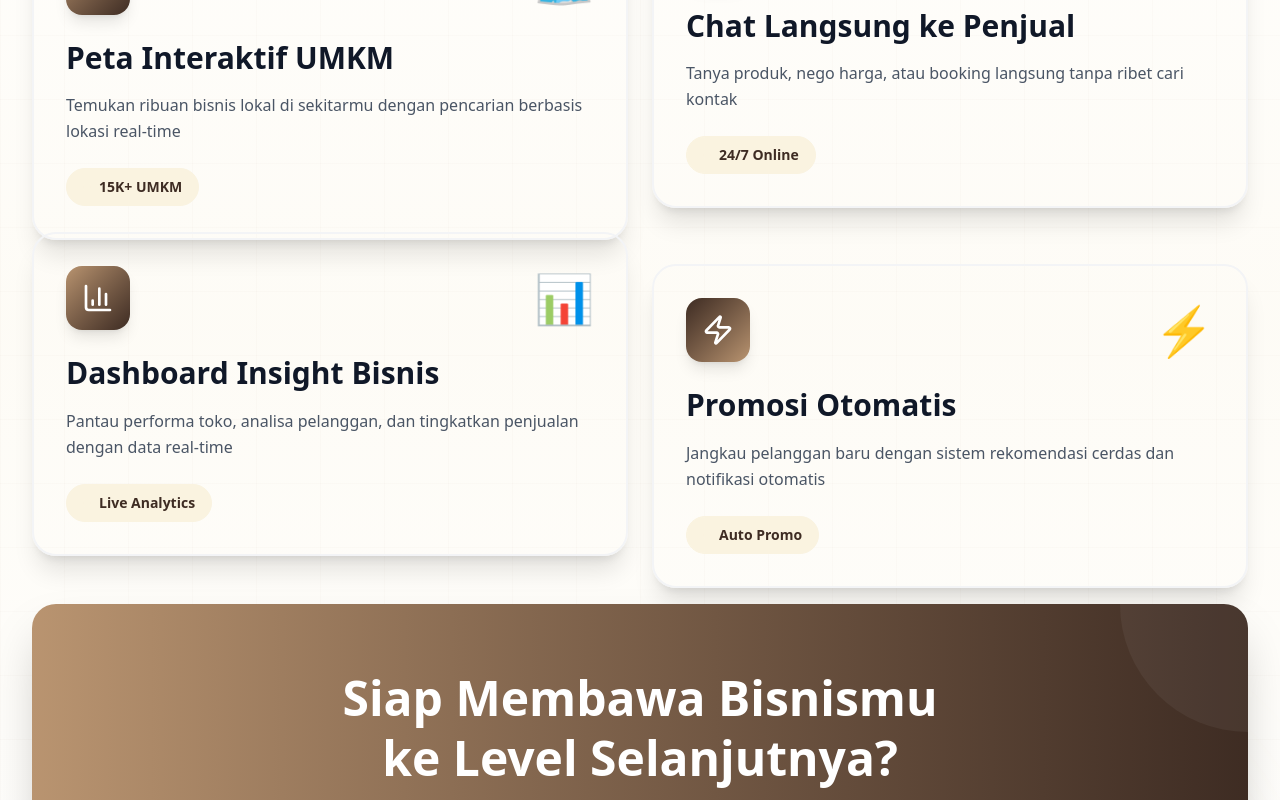
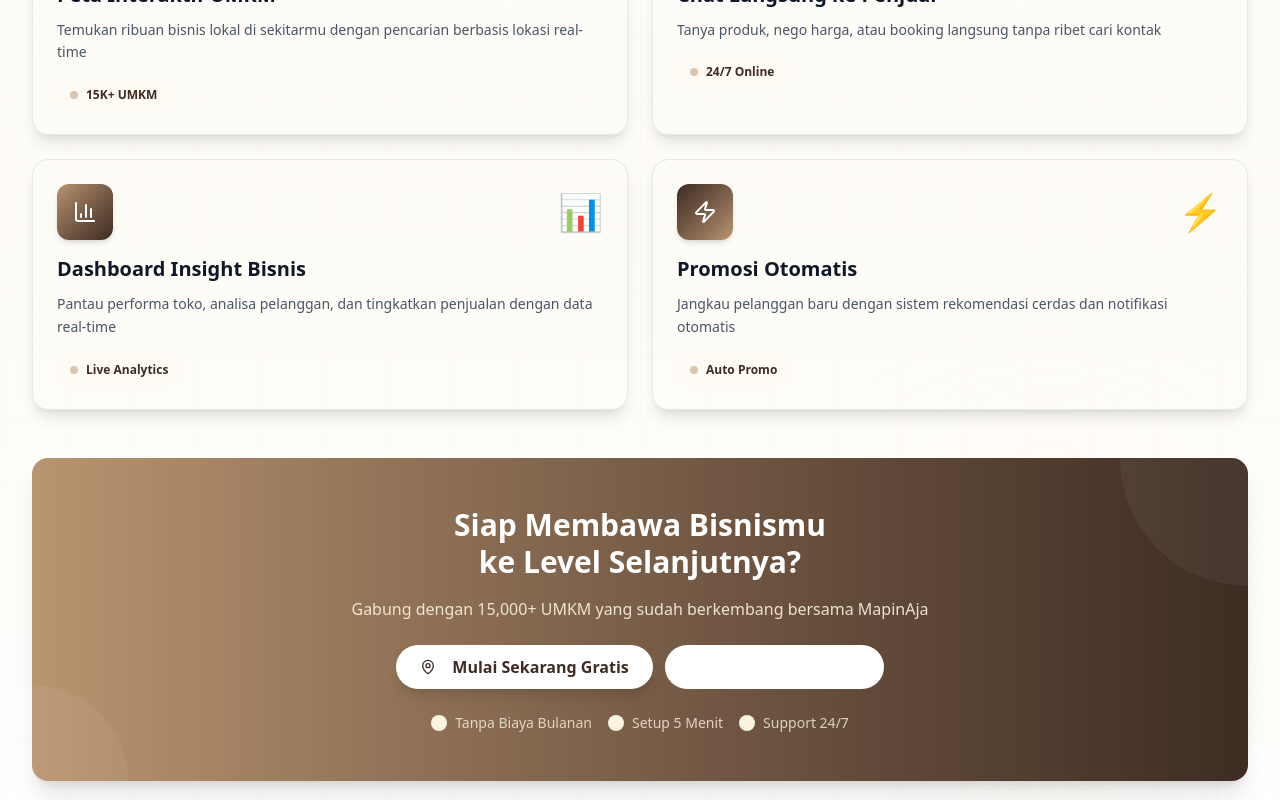
Before and after one commit to Yudann/mapin-aja, a Next.js app: page / in a window 1280 px wide. Shown: the part 2960-3760 px from the top of the page. Built offline with nearby package versions, Linux system fonts and the light colour scheme; no server answers.

Commit message:
style: fix error styling

```diff
--- a/src/components/section/SolutionSection.tsx
+++ b/src/components/section/SolutionSection.tsx
@@ -83,86 +83,99 @@ const SolutionSection = () => {
         highlightText="Sebagai Solusi"
       />
 
-      {/* Solution Cards Grid - Asymmetric Layout */}
-      <div className="grid sm:grid-cols-2 gap-6 mb-12">
+      {/* Solution Cards Grid - Regular Grid Layout */}
+      <motion.div
+        variants={sectionContainer}
+        initial="hidden"
+        whileInView="visible"
+        viewport={{ once: true }}
+        className="grid grid-cols-1 md:grid-cols-2  gap-6 mb-12"
+      >
         {solutions.map((solution, index) => (
           <motion.div
             key={index}
             variants={cardVariant}
-            whileHover={{ y: -12, scale: 1.02 }}
-            className={`group relative rounded-3xl p-8 overflow-hidden shadow-xl border-2 border-gray-100 hover:border-brown-light/30 transition-all duration-500 ${
-              index === 0 || index === 3 ? "sm:translate-y-8" : ""
-            }`}
+            whileHover={{
+              y: -8,
+              scale: 1.02,
+              transition: { duration: 0.3 },
+            }}
+            className="group relative rounded-2xl p-6 overflow-hidden shadow-lg hover:shadow-xl border border-gray-200 hover:border-brown-light/30 transition-all duration-300"
           >
             {/* Gradient Background */}
             <div
-              className={`absolute inset-0 bg-linear-to-br ${solution.color} opacity-0 group-hover:opacity-5 transition-opacity duration-500`}
+              className={`absolute inset-0 bg-gradient-to-br ${solution.color} opacity-0 group-hover:opacity-5 transition-opacity duration-500`}
             />
 
             {/* Content */}
             <div className="relative z-10">
               {/* Icon & Emoji */}
-              <div className="flex items-center justify-between mb-6">
+              <div className="flex items-center justify-between mb-4">
                 <div
-                  className={`w-16 h-16 rounded-2xl bg-linear-to-br ${solution.color} flex items-center justify-center group-hover:scale-110 transition-transform duration-300 shadow-lg`}
+                  className={`w-14 h-14 rounded-xl bg-gradient-to-br ${solution.color} flex items-center justify-center group-hover:scale-110 transition-transform duration-300 shadow-md`}
                 >
-                  <solution.icon className="w-8 h-8 text-white" />
+                  <solution.icon className="w-6 h-6 text-white" />
                 </div>
-                <div className="text-5xl group-hover:scale-125 transition-transform duration-300">
+                <div className="text-4xl group-hover:scale-110 transition-transform duration-300">
                   {solution.emoji}
                 </div>
               </div>
 
               {/* Title */}
-              <h3 className="text-2xl sm:text-3xl font-black text-gray-900 mb-4 leading-tight">
+              <h3 className="text-xl font-bold text-gray-900 mb-3 leading-tight">
                 {solution.title}
               </h3>
 
               {/* Description */}
-              <p className="text-gray-600 leading-relaxed mb-6">
+              <p className="text-gray-600 text-sm leading-relaxed mb-4">
                 {solution.description}
               </p>
 
               {/* Stats Badge */}
-              <div className="inline-flex items-center space-x-2 bg-brown-light border border-brown-light rounded-full px-4 py-2">
-                <div className="w-2 h-2 bg-brown-light rounded-full animate-pulse" />
-                <span className="text-sm font-bold text-brown-dark">
-                  {solution.stats}
-                </span>
+              <div className="flex items-center justify-between">
+                <div className="inline-flex items-center space-x-2 bg-brown-light/10 border border-brown-light/20 rounded-full px-3 py-1.5">
+                  <div className="w-2 h-2 bg-brown-accent rounded-full animate-pulse" />
+                  <span className="text-xs font-semibold text-brown-dark">
+                    {solution.stats}
+                  </span>
+                </div>
+
+                {/* Hover Arrow */}
+                <div className="opacity-0 group-hover:opacity-100 transform translate-x-2 group-hover:translate-x-0 transition-all duration-300">
+                  <ArrowRight className="w-5 h-5 text-brown-accent" />
+                </div>
               </div>
-            </div>
-
-            {/* Hover Arrow */}
-            <div className="absolute bottom-8 right-8 opacity-0 group-hover:opacity-100 transition-opacity duration-300">
-              <ArrowRight className="w-6 h-6 text-brown-light" />
             </div>
           </motion.div>
         ))}
-      </div>
+      </motion.div>
 
       {/* CTA Section */}
       <motion.div
         variants={cardVariant}
-        className="relative bg-linear-to-r from-brown-accent to-brown-dark rounded-3xl p-8 sm:p-12 lg:p-16 shadow-2xl overflow-hidden"
+        initial="hidden"
+        whileInView="visible"
+        viewport={{ once: true }}
+        className="relative bg-gradient-to-r from-brown-accent to-brown-dark rounded-2xl p-8 lg:p-12 shadow-xl overflow-hidden"
       >
         {/* Decorative Elements */}
         <div className="absolute top-0 right-0 w-64 h-64 bg-white/5 rounded-full -translate-y-1/2 translate-x-1/2" />
         <div className="absolute bottom-0 left-0 w-48 h-48 bg-white/5 rounded-full translate-y-1/2 -translate-x-1/2" />
 
         <div className="relative z-10 text-center">
-          <h3 className="text-3xl sm:text-4xl lg:text-5xl font-black text-white mb-6 leading-tight">
+          <h3 className="text-2xl lg:text-3xl font-black text-white mb-4 leading-tight">
             Siap Membawa Bisnismu
             <br />
             ke Level Selanjutnya?
           </h3>
-          <p className="text-lg sm:text-xl text-brown-light]/90 mb-8 max-w-2xl mx-auto text-brown-light">
+          <p className="text-base text-brown-light/90 mb-6 max-w-2xl mx-auto">
             Gabung dengan 15,000+ UMKM yang sudah berkembang bersama MapinAja
           </p>
 
-          <div className="flex flex-col sm:flex-row items-center justify-center gap-4">
+          <div className="flex flex-col sm:flex-row items-center justify-center gap-3">
             <Button
               size="lg"
-              className="bg-white hover:bg-gray-100 text-brown-dark font-bold text-lg px-8 py-6 rounded-full shadow-xl hover:shadow-2xl transition-all duration-300 hover:scale-105"
+              className="bg-white hover:bg-gray-100 text-brown-dark font-bold text-base px-6 py-4 rounded-full shadow-lg hover:shadow-xl transition-all duration-300 hover:scale-105"
             >
               <MapPin className="w-5 h-5 mr-2" />
               Mulai Sekarang Gratis
@@ -170,31 +183,31 @@ const SolutionSection = () => {
             <Button
               size="lg"
               variant="outline"
-              className="border-2 bg-transparent border-white/30 text-white hover:bg-white/80 font-bold text-lg px-8 py-6 rounded-full backdrop-blur-sm transition-all duration-300"
+              className="border-2 border-white/30 text-white hover:bg-white/10 font-bold text-base px-6 py-4 rounded-full backdrop-blur-sm transition-all duration-300"
             >
               Lihat Demo Platform
             </Button>
           </div>
 
           {/* Trust Indicator */}
-          <div className="mt-8 flex items-center justify-center space-x-6 text-brown-light]/80 text-sm">
+          <div className="mt-6 flex flex-wrap items-center justify-center gap-4 text-brown-light/80 text-xs sm:text-sm">
             <div className="flex items-center space-x-2">
-              <div className="w-5 h-5 bg-brown-light rounded-full flex items-center justify-center">
+              <div className="w-4 h-4 bg-brown-light rounded-full flex items-center justify-center">
                 <span className="text-xs">✓</span>
               </div>
-              <span className="text-brown-light">Tanpa Biaya Bulanan</span>
+              <span>Tanpa Biaya Bulanan</span>
             </div>
             <div className="flex items-center space-x-2">
-              <div className="w-5 h-5 bg-brown-light rounded-full flex items-center justify-center">
+              <div className="w-4 h-4 bg-brown-light rounded-full flex items-center justify-center">
                 <span className="text-xs">✓</span>
               </div>
-              <span className="text-brown-light">Setup 5 Menit</span>
+              <span>Setup 5 Menit</span>
             </div>
             <div className="flex items-center space-x-2">
-              <div className="w-5 h-5 bg-brown-light rounded-full flex items-center justify-center">
+              <div className="w-4 h-4 bg-brown-light rounded-full flex items-center justify-center">
                 <span className="text-xs">✓</span>
               </div>
-              <span className="text-brown-light">Support 24/7</span>
+              <span>Support 24/7</span>
             </div>
           </div>
         </div>
```
